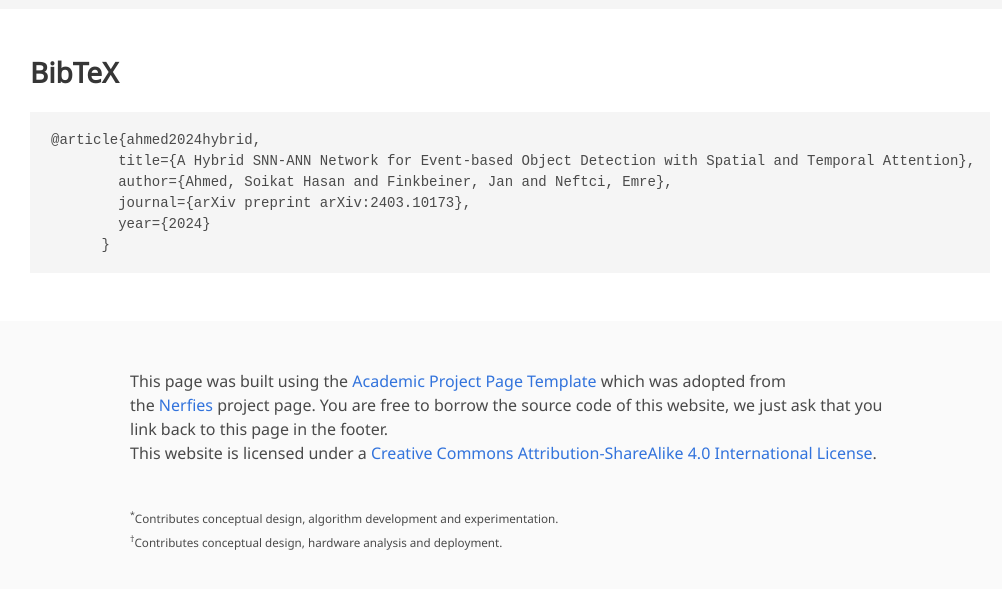
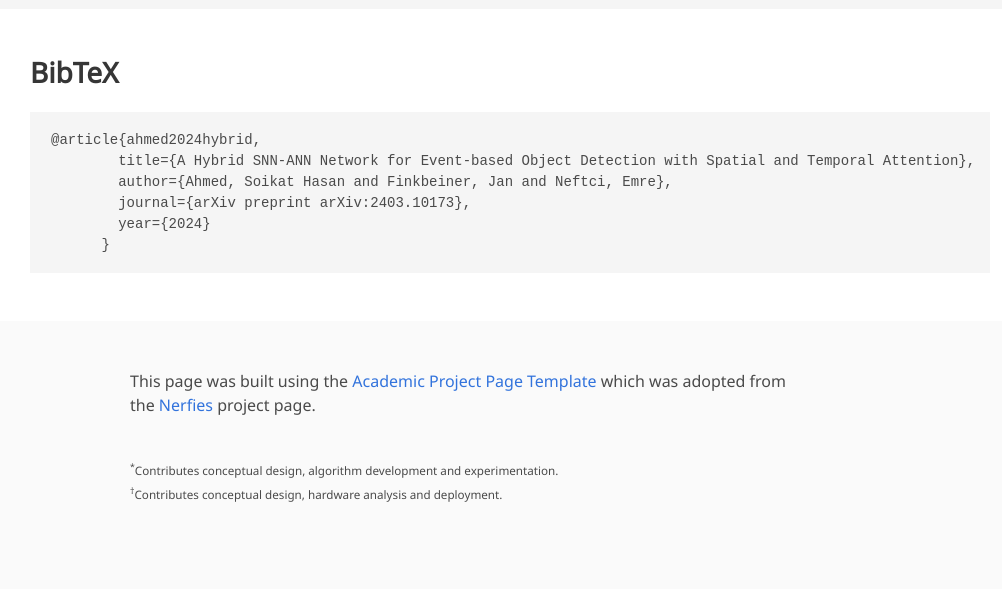
Before and after one commit to SoikatHasanAhmed/soikathasanahmed.github.io, a plain HTML site: page hybrid/index.html in a window 1280 px wide. Shown: the part 1919-2508 px from the top of the page, without its empty margins (130-1132 px from the left). Drawn offline with nearby package versions, Linux system fonts and the light colour scheme; some icons are missing; a web font is replaced by a local one.

Commit message:
Update index.html

```diff
--- a/hybrid/index.html
+++ b/hybrid/index.html
@@ -288,8 +288,7 @@
 
           <p>
             This page was built using the <a href="https://github.com/eliahuhorwitz/Academic-project-page-template" target="_blank">Academic Project Page Template</a> which was adopted from the <a href="https://nerfies.github.io" target="_blank">Nerfies</a> project page.
-            You are free to borrow the source code of this website, we just ask that you link back to this page in the footer. <br> This website is licensed under a <a rel="license"  href="http://creativecommons.org/licenses/by-sa/4.0/" target="_blank">Creative
-            Commons Attribution-ShareAlike 4.0 International License</a>.
+
           </p>
           <span class="eql-cntrb"><small><br><sup>*</sup>Contributes conceptual design, algorithm development and experimentation.</small></span>
           <span class="eql-cntrb"><small><br><sup>†</sup>Contributes conceptual design, hardware analysis and deployment.</small></span>
```
